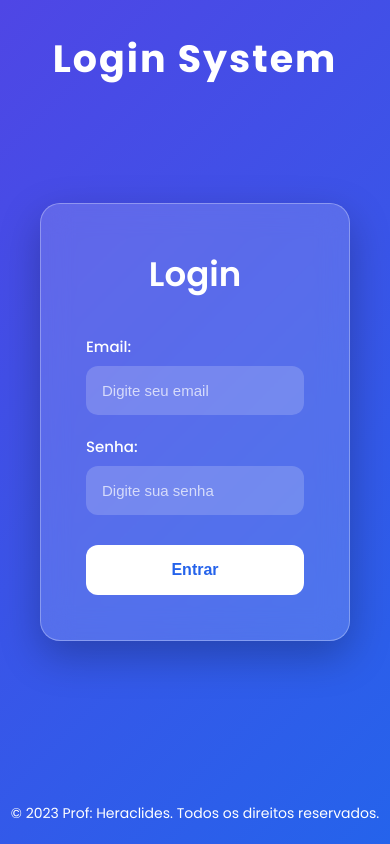
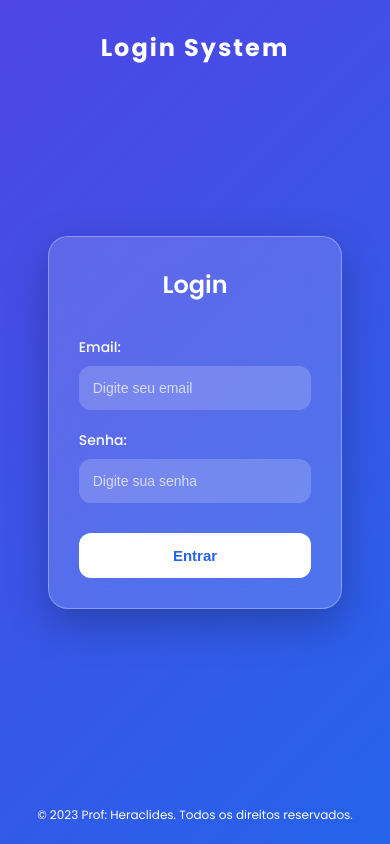
Before and after one commit to heraclides/Projeto_Login_System, a website: page frontend/index.html in a window 390 px wide. Drawn offline with Linux system fonts and the light colour scheme.

Commit message:
Criando a tela de login responsiva e o modo dark

```diff
--- a/frontend/css/slyle.css
+++ b/frontend/css/slyle.css
@@ -138,3 +138,82 @@ header h1 {
     letter-spacing: 2px;
     font-weight: 700;
 }
+
+/*=================================
+RESPONSIVIDADE
+=================================*/
+
+@media(max-width:768px) {
+    section {
+        width: 95%;
+        padding: 30px;
+    }
+
+    header h1 {
+        font-size: 30px;
+    }
+
+    form h2 {
+        font-size: 28px;
+    }
+
+    input {
+        padding: 14px;
+        font-size: 14px;
+
+    }
+
+    button {
+        padding: 14px;
+        font-size: 15px;
+    }
+}
+
+@media(max-width:480px) {
+    header h1 {
+        font-size: 24px;
+    }
+
+    form h2 {
+        font-size: 24px;
+    }
+
+    label {
+        font-size: 14px;
+    }
+
+    footer {
+        font-size: 12px;
+    }
+
+}
+
+/*=================================
+DARK MODE
+=================================*/
+
+.dark {
+    background: linear-gradient(135deg, #0F172A, #020617);
+}
+
+.dark section{
+
+background:rgba(15,23,42,.55);
+
+border:1px solid rgba(255,255,255,.12);
+
+}
+
+.dark button{
+
+background:#2563EB;
+
+color:white;
+
+}
+
+.dark button:hover{
+
+background:#1D4ED8;
+
+}
```
